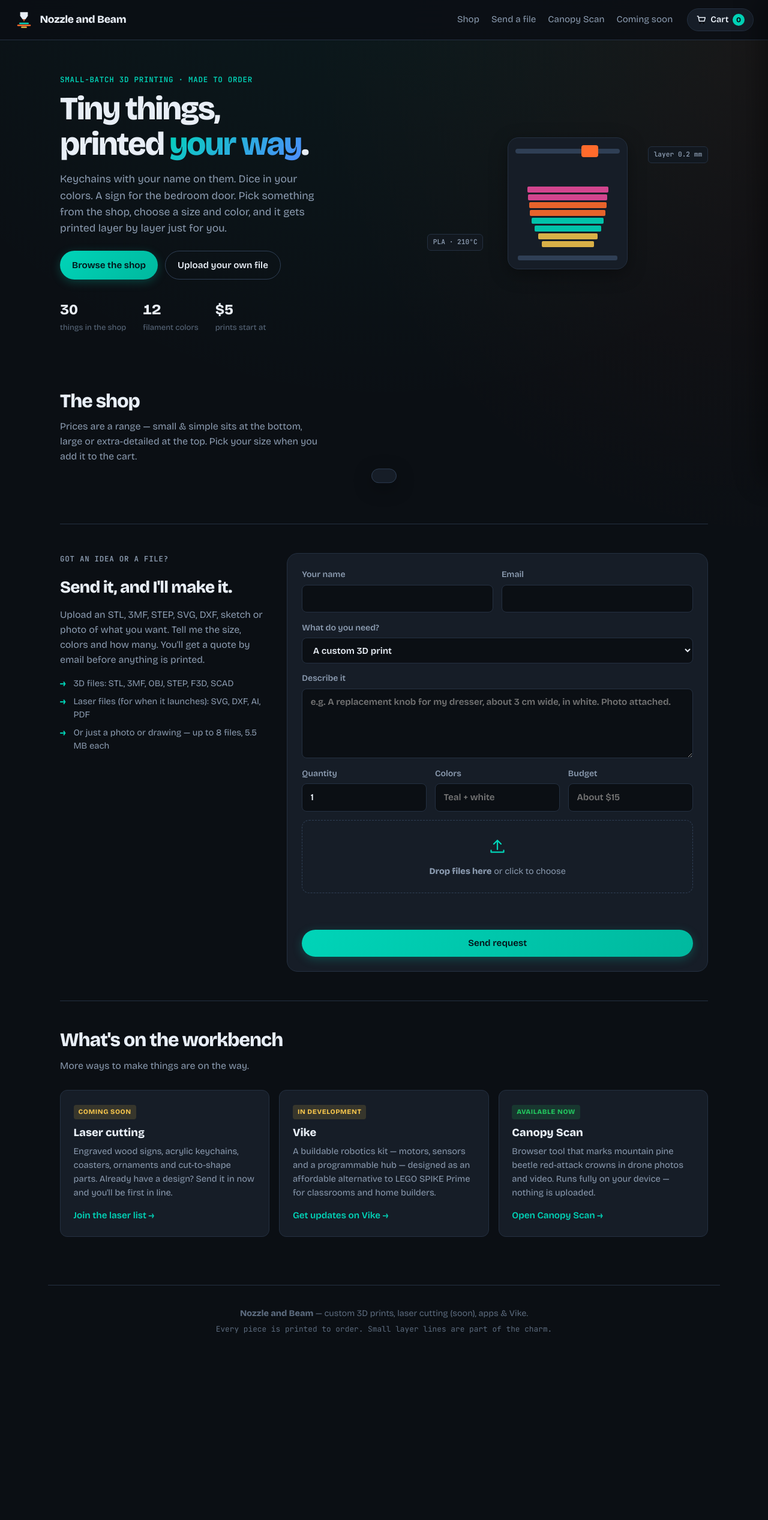
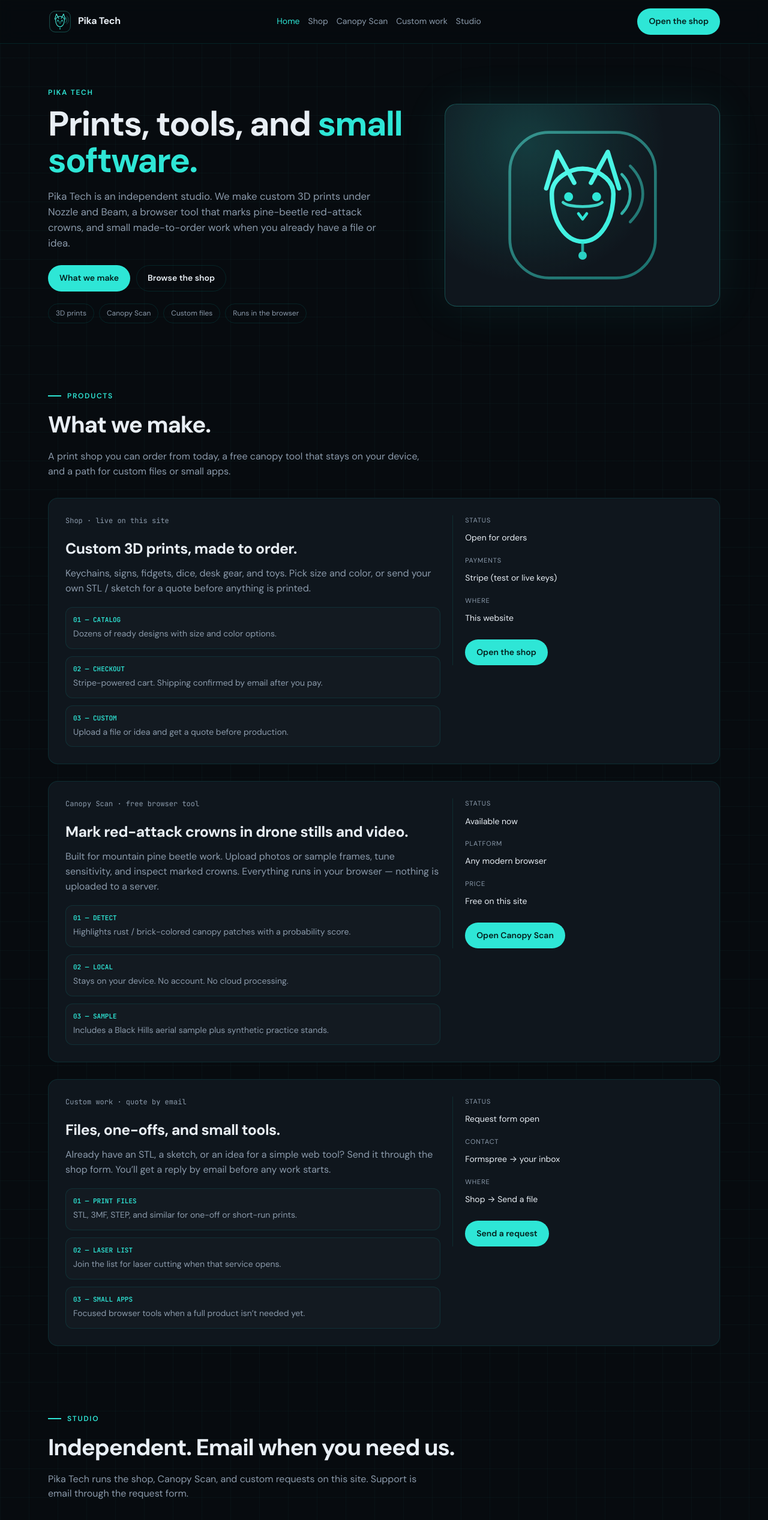
Before and after one commit to mplatt-jpg/nozzle-and-beam-1.2v, a website: page public/index.html in a window 1280 px wide. Shown: the top 2534 px of the page at 60% size. Before the commit the page ends 2279 px from the top, so only its background shows below. Drawn offline with nearby package versions, Linux system fonts and the light colour scheme.

Commit message:
Pika Tech studio homepage

```diff
--- a/public/index.html
+++ b/public/index.html
@@ -1,215 +1,164 @@
-<!doctype html>
+<!DOCTYPE html>
 <html lang="en">
 <head>
   <meta charset="utf-8" />
   <meta name="viewport" content="width=device-width, initial-scale=1" />
-  <title>Nozzle and Beam — Custom 3D Prints, Made to Order</title>
-  <meta name="description" content="Custom 3D printed keychains, name signs, fidgets, dice, desk gear and more. Upload your own files for custom prints. Laser cutting and the Vike robotics kit coming soon." />
+  <title>Pika Tech — prints, tools, and small software</title>
+  <meta name="description" content="Pika Tech is an independent studio. Custom 3D prints, Canopy Scan for pine-beetle crowns, and made-to-order work when you already have a file or idea." />
   <link rel="icon" href="/favicon.svg" type="image/svg+xml" />
   <link rel="preconnect" href="https://fonts.googleapis.com" />
   <link rel="preconnect" href="https://fonts.gstatic.com" crossorigin />
-  <link href="https://fonts.googleapis.com/css2?family=Bricolage+Grotesque:opsz,wght@12..96,400;12..96,600;12..96,800&family=JetBrains+Mono:wght@400;600&display=swap" rel="stylesheet" />
-  <link rel="stylesheet" href="/styles.css" />
+  <link href="https://fonts.googleapis.com/css2?family=DM+Sans:ital,opsz,wght@0,9..40,400;0,9..40,600;0,9..40,700;1,9..40,400&family=JetBrains+Mono:wght@400;600&display=swap" rel="stylesheet" />
+  <link rel="stylesheet" href="/studio.css" />
 </head>
 <body>
-  <a class="skip" href="#shop">Skip to shop</a>
-
-  <header class="topbar">
-    <a href="/" class="brand" aria-label="Nozzle and Beam home">
-      <svg viewBox="0 0 40 40" aria-hidden="true"><path d="M12 4h16v8l-5 7h-6l-5-7z" fill="var(--ink)"/><path d="M18 19h4l-2 5z" fill="var(--orange)"/><rect x="6" y="30" width="28" height="3" rx="1.5" fill="var(--orange)"/><rect x="10" y="26" width="20" height="3" rx="1.5" fill="var(--teal)"/><rect x="14" y="34" width="12" height="3" rx="1.5" fill="var(--mustard)"/></svg>
-      <span>Nozzle and Beam</span>
-    </a>
-    <nav class="nav">
-      <a href="#shop">Shop</a>
-      <a href="#custom">Send a file</a>
-      <a href="/canopy-scan.html">Canopy Scan</a>
-      <a href="#next">Coming soon</a>
-    </nav>
-    <button class="cart-btn" id="cartOpen" aria-label="Open cart">
-      <svg viewBox="0 0 24 24" aria-hidden="true"><path d="M3 4h2l2.4 11h11l2-8H6.3" fill="none" stroke="currentColor" stroke-width="2" stroke-linecap="round" stroke-linejoin="round"/><circle cx="9" cy="19.5" r="1.5"/><circle cx="17" cy="19.5" r="1.5"/></svg>
-      <span>Cart</span>
-      <b id="cartCount">0</b>
-    </button>
+  <header class="top">
+    <div class="wrap top-inner">
+      <a class="logo" href="/">
+        <img class="logo-img" src="/logo.svg" width="40" height="40" alt="" />
+        <span>Pika Tech</span>
+      </a>
+      <nav class="nav">
+        <a href="/" class="active">Home</a>
+        <a href="/shop.html">Shop</a>
+        <a href="/canopy-scan.html">Canopy Scan</a>
+        <a href="/shop.html#custom">Custom work</a>
+        <a href="#studio">Studio</a>
+      </nav>
+      <a class="btn btn-primary" href="/shop.html">Open the shop</a>
+    </div>
   </header>
 
   <main>
-    <section class="hero">
-      <div class="hero-copy">
-        <p class="kicker">Small-batch 3D printing · made to order</p>
-        <h1>Tiny things,<br/>printed <span class="hl">your way</span>.</h1>
-        <p class="lede">Keychains with your name on them. Dice in your colors. A sign for the bedroom door. Pick something from the shop, choose a size and color, and it gets printed layer by layer just for you.</p>
+    <section class="wrap hero" id="content">
+      <div>
+        <p class="kicker">Pika Tech</p>
+        <h1>Prints, tools, and <em>small software.</em></h1>
+        <p class="lead">
+          Pika Tech is an independent studio. We make custom 3D prints under Nozzle and Beam, a browser tool that marks pine-beetle red-attack crowns, and small made-to-order work when you already have a file or idea.
+        </p>
         <div class="hero-actions">
-          <a href="#shop" class="btn btn-primary">Browse the shop</a>
-          <a href="#custom" class="btn btn-ghost">Upload your own file</a>
+          <a class="btn btn-primary" href="#products">What we make</a>
+          <a class="btn btn-ghost" href="/shop.html">Browse the shop</a>
         </div>
-        <dl class="facts">
-          <div><dt>30</dt><dd>things in the shop</dd></div>
-          <div><dt>12</dt><dd>filament colors</dd></div>
-          <div><dt>$5</dt><dd>prints start at</dd></div>
-        </dl>
+        <div class="tags">
+          <span class="tag">3D prints</span>
+          <span class="tag">Canopy Scan</span>
+          <span class="tag">Custom files</span>
+          <span class="tag">Runs in the browser</span>
+        </div>
       </div>
       <div class="hero-art" aria-hidden="true">
-        <div class="printer">
-          <div class="gantry"><div class="head"></div></div>
-          <div class="stack">
-            <i style="--w:90%;--c:var(--berry);--d:0.2s"></i>
-            <i style="--w:88%;--c:var(--berry);--d:0.5s"></i>
-            <i style="--w:86%;--c:var(--orange);--d:0.8s"></i>
-            <i style="--w:84%;--c:var(--orange);--d:1.1s"></i>
-            <i style="--w:80%;--c:var(--teal);--d:1.4s"></i>
-            <i style="--w:74%;--c:var(--teal);--d:1.7s"></i>
-            <i style="--w:66%;--c:var(--mustard);--d:2.0s"></i>
-            <i style="--w:58%;--c:var(--mustard);--d:2.3s"></i>
-          </div>
-          <div class="bed"></div>
-        </div>
-        <p class="tag tag-a">layer 0.2 mm</p>
-        <p class="tag tag-b">PLA · 210°C</p>
+        <img src="/logo.svg" alt="" width="280" height="280" style="width:min(280px,100%);height:auto" />
       </div>
     </section>
 
-    <section class="shop" id="shop">
-      <div class="section-head">
-        <h2>The shop</h2>
-        <p>Prices are a range — small &amp; simple sits at the bottom, large or extra-detailed at the top. Pick your size when you add it to the cart.</p>
+    <section class="wrap" id="products">
+      <p class="section-label">Products</p>
+      <h2>What we make.</h2>
+      <p class="sub">A print shop you can order from today, a free canopy tool that stays on your device, and a path for custom files or small apps.</p>
+
+      <div class="products">
+        <article class="product">
+          <div>
+            <p class="product-meta">Shop · live on this site</p>
+            <h3>Custom 3D prints, made to order.</h3>
+            <p>Keychains, signs, fidgets, dice, desk gear, and toys. Pick size and color, or send your own STL / sketch for a quote before anything is printed.</p>
+            <div class="features">
+              <div class="feature"><div><b>01 — CATALOG</b><span>Dozens of ready designs with size and color options.</span></div></div>
+              <div class="feature"><div><b>02 — CHECKOUT</b><span>Stripe-powered cart. Shipping confirmed by email after you pay.</span></div></div>
+              <div class="feature"><div><b>03 — CUSTOM</b><span>Upload a file or idea and get a quote before production.</span></div></div>
+            </div>
+          </div>
+          <dl class="side">
+            <dt>Status</dt><dd>Open for orders</dd>
+            <dt>Payments</dt><dd>Stripe (test or live keys)</dd>
+            <dt>Where</dt><dd>This website</dd>
+            <a class="btn btn-primary" href="/shop.html">Open the shop</a>
+          </dl>
+        </article>
+
+        <article class="product">
+          <div>
+            <p class="product-meta">Canopy Scan · free browser tool</p>
+            <h3>Mark red-attack crowns in drone stills and video.</h3>
+            <p>Built for mountain pine beetle work. Upload photos or sample frames, tune sensitivity, and inspect marked crowns. Everything runs in your browser — nothing is uploaded to a server.</p>
+            <div class="features">
+              <div class="feature"><div><b>01 — DETECT</b><span>Highlights rust / brick-colored canopy patches with a probability score.</span></div></div>
+              <div class="feature"><div><b>02 — LOCAL</b><span>Stays on your device. No account. No cloud processing.</span></div></div>
+              <div class="feature"><div><b>03 — SAMPLE</b><span>Includes a Black Hills aerial sample plus synthetic practice stands.</span></div></div>
+            </div>
+          </div>
+          <dl class="side">
+            <dt>Status</dt><dd>Available now</dd>
+            <dt>Platform</dt><dd>Any modern browser</dd>
+            <dt>Price</dt><dd>Free on this site</dd>
+            <a class="btn btn-primary" href="/canopy-scan.html">Open Canopy Scan</a>
+          </dl>
+        </article>
+
+        <article class="product">
+          <div>
+            <p class="product-meta">Custom work · quote by email</p>
+            <h3>Files, one-offs, and small tools.</h3>
+            <p>Already have an STL, a sketch, or an idea for a simple web tool? Send it through the shop form. You’ll get a reply by email before any work starts.</p>
+            <div class="features">
+              <div class="feature"><div><b>01 — PRINT FILES</b><span>STL, 3MF, STEP, and similar for one-off or short-run prints.</span></div></div>
+              <div class="feature"><div><b>02 — LASER LIST</b><span>Join the list for laser cutting when that service opens.</span></div></div>
+              <div class="feature"><div><b>03 — SMALL APPS</b><span>Focused browser tools when a full product isn’t needed yet.</span></div></div>
+            </div>
+          </div>
+          <dl class="side">
+            <dt>Status</dt><dd>Request form open</dd>
+            <dt>Contact</dt><dd>Formspree → your inbox</dd>
+            <dt>Where</dt><dd>Shop → Send a file</dd>
+            <a class="btn btn-primary" href="/shop.html#custom">Send a request</a>
+          </dl>
+        </article>
       </div>
-      <div class="filters" id="filters" role="tablist" aria-label="Filter by category"></div>
-      <ul class="grid" id="grid"></ul>
     </section>
 
-    <section class="custom" id="custom">
-      <div class="custom-intro">
-        <p class="kicker">Got an idea or a file?</p>
-        <h2>Send it, and I'll make it.</h2>
-        <p>Upload an STL, 3MF, STEP, SVG, DXF, sketch or photo of what you want. Tell me the size, colors and how many. You'll get a quote by email before anything is printed.</p>
-        <ul class="ticks">
-          <li>3D files: STL, 3MF, OBJ, STEP, F3D, SCAD</li>
-          <li>Laser files (for when it launches): SVG, DXF, AI, PDF</li>
-          <li>Or just a photo or drawing — up to 8 files, 5.5 MB each</li>
-        </ul>
-      </div>
-
-      <form class="card form" id="requestForm" novalidate>
-        <div class="row2">
-          <label>Your name<input name="name" required autocomplete="name" /></label>
-          <label>Email<input name="email" type="email" required autocomplete="email" /></label>
+    <section class="wrap" id="studio">
+      <p class="section-label">Studio</p>
+      <h2>Independent. Email when you need us.</h2>
+      <p class="sub">Pika Tech runs the shop, Canopy Scan, and custom requests on this site. Support is email through the request form.</p>
+      <div class="grid3">
+        <div class="card">
+          <h3>Shop</h3>
+          <p>Catalog orders and custom print quotes. Payments through Stripe.</p>
         </div>
-        <label>What do you need?
-          <select name="service">
-            <option value="3d-print">A custom 3D print</option>
-            <option value="laser-cut">Laser cutting (coming soon — get on the list)</option>
-            <option value="app">An app built</option>
-            <option value="other">Something else</option>
-          </select>
-        </label>
-        <label>Describe it<textarea name="description" rows="4" required placeholder="e.g. A replacement knob for my dresser, about 3 cm wide, in white. Photo attached."></textarea></label>
-        <div class="row3">
-          <label>Quantity<input name="quantity" type="number" min="1" value="1" /></label>
-          <label>Colors<input name="colors" placeholder="Teal + white" /></label>
-          <label>Budget<input name="budget" placeholder="About $15" /></label>
+        <div class="card">
+          <h3>Canopy Scan</h3>
+          <p>Free, on-device analysis. Not an official survey product — use your own judgment in the field.</p>
         </div>
-
-        <div class="drop" id="drop" tabindex="0" role="button" aria-label="Upload files">
-          <input type="file" id="fileInput" multiple hidden />
-          <svg viewBox="0 0 48 48" aria-hidden="true"><path d="M24 32V12m0 0-8 8m8-8 8 8M10 34v4h28v-4" fill="none" stroke="currentColor" stroke-width="3" stroke-linecap="round" stroke-linejoin="round"/></svg>
-          <p><strong>Drop files here</strong> or click to choose</p>
+        <div class="card">
+          <h3>Contact</h3>
+          <p>Use the form on the shop page. Formspree delivers messages to the studio inbox.</p>
         </div>
-        <ul class="files" id="fileList"></ul>
-
-        <p class="form-msg" id="requestMsg" role="status"></p>
-        <button class="btn btn-primary" type="submit" id="requestSubmit">Send request</button>
-      </form>
-    </section>
-
-    <section class="next" id="next">
-      <div class="section-head">
-        <h2>What's on the workbench</h2>
-        <p>More ways to make things are on the way.</p>
-      </div>
-      <div class="next-grid">
-        <article class="next-card laser">
-          <span class="badge">Coming soon</span>
-          <h3>Laser cutting</h3>
-          <p>Engraved wood signs, acrylic keychains, coasters, ornaments and cut-to-shape parts. Already have a design? Send it in now and you'll be first in line.</p>
-          <a href="#custom" data-service="laser-cut" class="link">Join the laser list →</a>
-        </article>
-        <article class="next-card vike">
-          <span class="badge">In development</span>
-          <h3>Vike</h3>
-          <p>A buildable robotics kit — motors, sensors and a programmable hub — designed as an affordable alternative to LEGO SPIKE Prime for classrooms and home builders.</p>
-          <a href="#custom" data-service="other" class="link">Get updates on Vike →</a>
-        </article>
-        <article class="next-card apps">
-          <span class="badge badge-live">Available now</span>
-          <h3>Canopy Scan</h3>
-          <p>Browser tool that marks mountain pine beetle red-attack crowns in drone photos and video. Runs fully on your device — nothing is uploaded.</p>
-          <a href="/canopy-scan.html" class="link">Open Canopy Scan →</a>
-        </article>
       </div>
     </section>
   </main>
 
-  <footer class="footer">
-    <p><strong>Nozzle and Beam</strong> — custom 3D prints, laser cutting (soon), apps &amp; Vike.</p>
-    <p class="mono">Every piece is printed to order. Small layer lines are part of the charm.</p>
-  </footer>
-
-  <!-- Product options -->
-  <dialog id="productDialog" class="dialog">
-    <form method="dialog" class="dialog-body" id="productForm">
-      <button class="x" value="cancel" aria-label="Close">×</button>
-      <div class="dialog-top">
-        <div class="dialog-icon" id="pdIcon"></div>
+  <footer class="foot">
+    <div class="wrap">
+      <div class="foot-grid">
         <div>
-          <h3 id="pdName"></h3>
-          <p id="pdBlurb" class="muted"></p>
+          <strong>Pika Tech</strong>
+          Prints, tools, and small software.
+        </div>
+        <div>
+          <strong>Product links</strong>
+          <a href="/shop.html">Shop</a><br />
+          <a href="/canopy-scan.html">Canopy Scan</a><br />
+          <a href="/shop.html#custom">Custom request</a>
+        </div>
+        <div>
+          <strong>Notes</strong>
+          Stripe handles card data for shop orders. Canopy Scan does not upload your files. This studio site does not sell software licenses.
         </div>
       </div>
-      <fieldset>
-        <legend>Size</legend>
-        <div class="sizes" id="pdSizes"></div>
-      </fieldset>
-      <fieldset>
-        <legend>Color <span id="pdColorName" class="muted"></span></legend>
-        <div class="swatches" id="pdColors"></div>
-      </fieldset>
-      <label id="pdPersonalWrap">Name / text to print <span class="muted">(optional)</span>
-        <input id="pdPersonal" maxlength="80" placeholder="e.g. The Okafors" />
-      </label>
-      <div class="dialog-foot">
-        <label class="qty">Qty<input id="pdQty" type="number" min="1" max="25" value="1" /></label>
-        <button class="btn btn-primary" id="pdAdd" value="add">Add to cart · <span id="pdPrice"></span></button>
-      </div>
-    </form>
-  </dialog>
-
-  <!-- Cart drawer -->
-  <div class="scrim" id="scrim" hidden></div>
-  <aside class="drawer" id="drawer" aria-label="Shopping cart" aria-hidden="true">
-    <div class="drawer-head">
-      <h3>Your cart</h3>
-      <button class="x" id="cartClose" aria-label="Close cart">×</button>
+      <p class="legal">© 2026 Pika Tech. Canopy Scan is a helper tool, not a certified forestry survey. Always verify results with your own field practice.</p>
     </div>
-    <ul class="cart-items" id="cartItems"></ul>
-    <div class="cart-empty" id="cartEmpty">
-      <svg viewBox="0 0 64 64" aria-hidden="true"><rect x="14" y="40" width="36" height="6" rx="3" fill="var(--teal)"/><rect x="18" y="32" width="28" height="6" rx="3" fill="var(--mustard)" opacity=".6"/><rect x="22" y="24" width="20" height="6" rx="3" fill="none" stroke="var(--ink)" stroke-dasharray="3 3"/></svg>
-      <p>Nothing on the print bed yet.</p>
-      <a href="#shop" class="link" id="emptyShop">Browse the shop →</a>
-    </div>
-    <form class="checkout" id="checkoutForm" novalidate>
-      <div class="total"><span>Total</span><strong id="cartTotal">$0.00</strong></div>
-      <label>Name<input name="name" required autocomplete="name" /></label>
-      <label>Email<input name="email" type="email" required autocomplete="email" /></label>
-      <label>Shipping address<textarea name="address" rows="3" required autocomplete="street-address"></textarea></label>
-      <label>Notes for the maker <span class="muted">(optional)</span><textarea name="notes" rows="2"></textarea></label>
-      <p class="form-msg" id="checkoutMsg" role="status"></p>
-      <button class="btn btn-primary btn-wide" type="submit" id="checkoutBtn">Checkout with Stripe</button>
-      <p class="fine">Secure payments powered by Stripe. Shipping confirmed by email after you pay.</p>
-    </form>
-  </aside>
-
-  <div class="toast" id="toast" role="status" aria-live="polite"></div>
-
-  <script type="module" src="/js/app.js"></script>
+  </footer>
 </body>
 </html>
```
